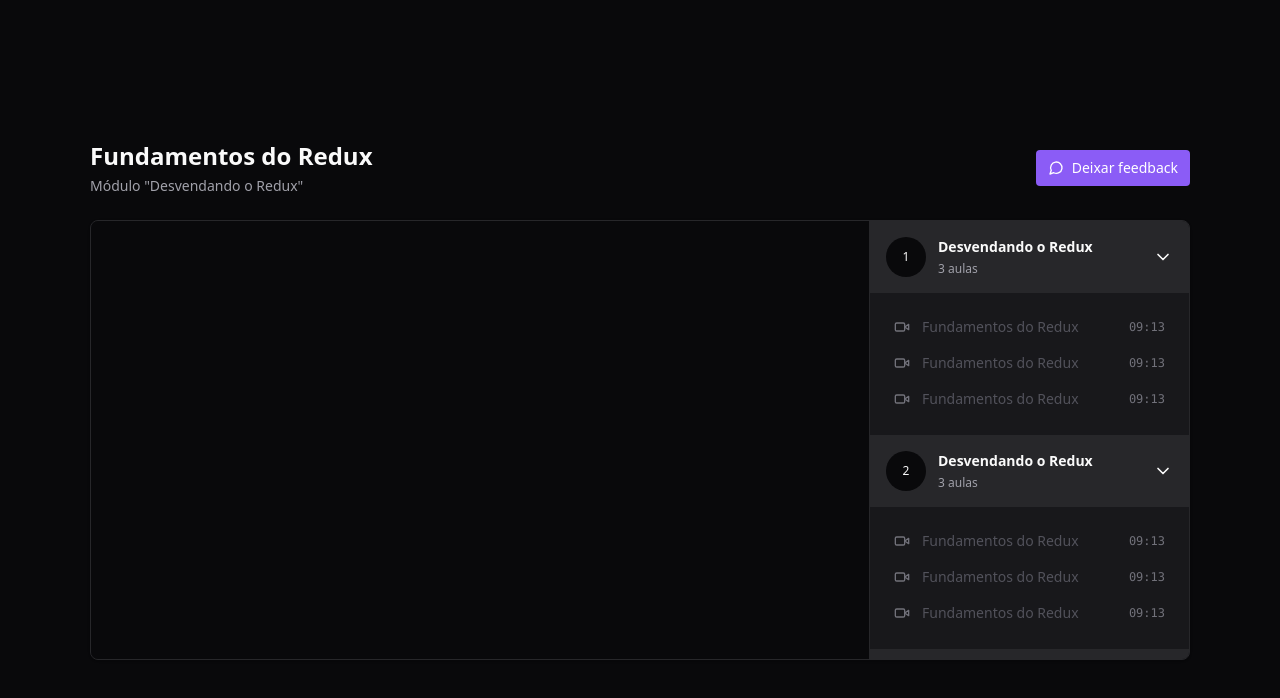
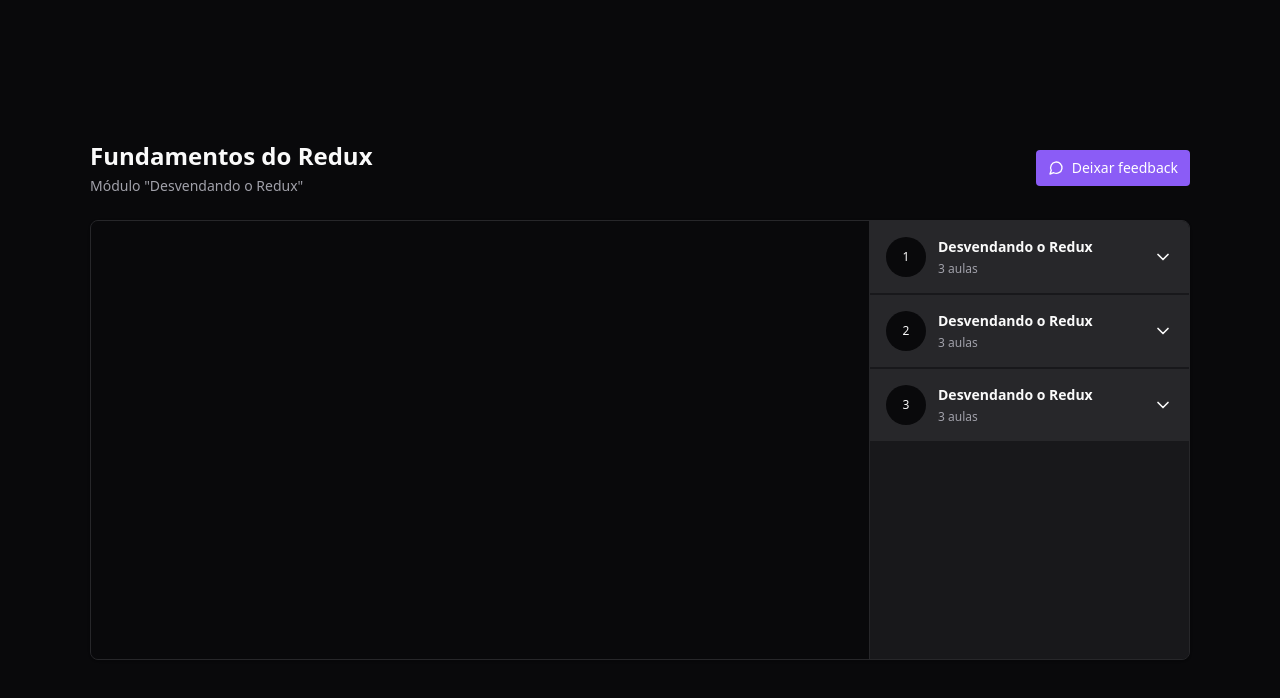
Before and after one commit to arthurrios/video-player-redux, a React (Vite) app: page / in a window 1280 px wide. Shown: the top 698 px of the page. Built offline with nearby package versions, Linux system fonts and the light colour scheme.

Commit message:
radix collapsible to modules

```diff
--- a/package.json
+++ b/package.json
@@ -10,6 +10,7 @@
     "preview": "vite preview"
   },
   "dependencies": {
+    "@radix-ui/react-collapsible": "^1.0.3",
     "@reduxjs/toolkit": "^1.9.7",
     "lucide-react": "^0.284.0",
     "react": "^18.2.0",
--- a/src/components/Module.tsx
+++ b/src/components/Module.tsx
@@ -1,3 +1,5 @@
+import * as Collapsible from '@radix-ui/react-collapsible';
+
 import { ChevronDown } from "lucide-react";
 import { Lesson } from "./Lesson";
 
@@ -9,8 +11,8 @@
 
 export function Module({ moduleIndex, title, amountOfLessons }: ModuleProps) {
   return (
-    <div>
-      <button className='flex w-full items-center gap-3 bg-zinc-800 p-4'>
+    <Collapsible.Root className='group'>
+      <Collapsible.Trigger className='flex w-full items-center gap-3 bg-zinc-800 p-4'>
         <div className='flex h-10 w-10 rounded-full items-center justify-center bg-zinc-950 text-xs'>
           {moduleIndex + 1}
         </div>
@@ -20,14 +22,16 @@
           <span className='text-xs text-zinc-400'>{amountOfLessons} aulas</span>
         </div>
 
-        <ChevronDown className='w-5 h-5 ml-auto'/>
-      </button>
+        <ChevronDown className='w-5 h-5 ml-auto group-data-[state=open]:rotate-180 transition-transform'/>
+      </Collapsible.Trigger>
 
-      <nav className='relative flex flex-col gap-4 p-6'>
-        <Lesson title="Fundamentos do Redux" duration="09:13"/>
-        <Lesson title="Fundamentos do Redux" duration="09:13"/>
-        <Lesson title="Fundamentos do Redux" duration="09:13"/>
-      </nav>
-    </div>
+      <Collapsible.Content>
+        <nav className='relative flex flex-col gap-4 p-6'>
+          <Lesson title="Fundamentos do Redux" duration="09:13"/>
+          <Lesson title="Fundamentos do Redux" duration="09:13"/>
+          <Lesson title="Fundamentos do Redux" duration="09:13"/>
+        </nav>
+      </Collapsible.Content>
+    </Collapsible.Root>
   )
 }
```
Also changed, not shown: 1 other file (tests, documents, lock files or other folders).
